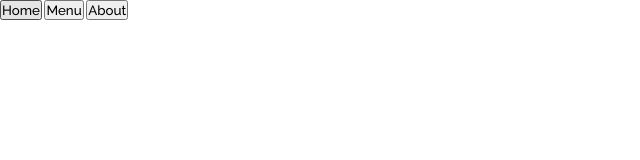
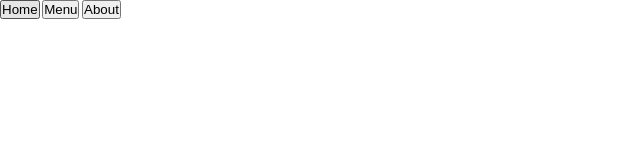
Before and after one commit to migueld51244/Restaurant_Page_TOP, a website built with webpack: page src/template.html in a window 1280 px wide. Shown: the full height of the page, 0-640 px from the left. Built offline with nearby package versions, Linux system fonts and the light colour scheme.

```diff
--- a/src/styles.css
+++ b/src/styles.css
@@ -12,10 +12,4 @@
 body {
   font-family: "Raleway", sans-serif;
   font-size: 10px;
-  font-weight: 500;
 }
-
-button {
-  font-family: inherit;
-  font-weight: inherit;
-}
```
